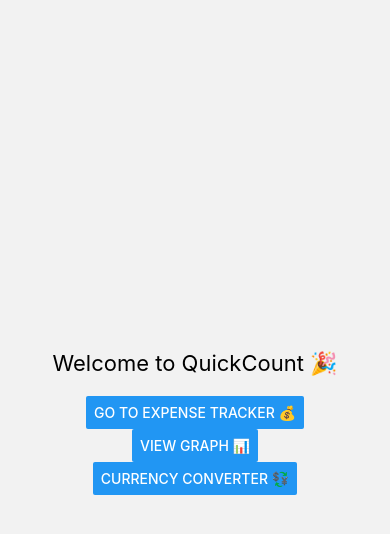
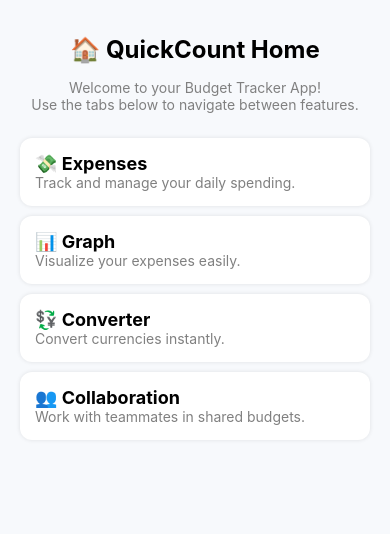
Before and after one commit to juliuscajes/QuickCount, a React Native app: screen /Home in a window 390 px wide. Shown: the top 534 px of the page. Built offline with nearby package versions, Linux system fonts and the light colour scheme.

Commit message:
Editing the HomeScreen

```diff
--- a/src/screens/HomeScreen.js
+++ b/src/screens/HomeScreen.js
@@ -1,27 +1,75 @@
 import React from "react";
-import { View, Text, StyleSheet, Button } from "react-native";
+import { View, Text, StyleSheet } from "react-native";
 
-export default function HomeScreen({ navigation }) {
+export default function HomeScreen() {
   return (
     <View style={styles.container}>
-      <Text style={styles.title}>Welcome to QuickCount 🎉</Text>
-      <Button
-        title="Go to Expense Tracker 💰"
-        onPress={() => navigation.navigate("Expense")}
-      />
-      <Button
-        title="View Graph 📊"
-        onPress={() => navigation.navigate("Graph")}
-      />
-      <Button
-        title="Currency Converter 💱"
-        onPress={() => navigation.navigate("Converter")}
-      />
+      <Text style={styles.title}>🏠 QuickCount Home</Text>
+      <Text style={styles.subtitle}>
+        Welcome to your Budget Tracker App!{"\n"}
+        Use the tabs below to navigate between features.
+      </Text>
+
+      <View style={styles.infoBox}>
+        <Text style={styles.infoText}>💸 Expenses</Text>
+        <Text style={styles.infoSub}>
+          Track and manage your daily spending.
+        </Text>
+      </View>
+
+      <View style={styles.infoBox}>
+        <Text style={styles.infoText}>📊 Graph</Text>
+        <Text style={styles.infoSub}>Visualize your expenses easily.</Text>
+      </View>
+
+      <View style={styles.infoBox}>
+        <Text style={styles.infoText}>💱 Converter</Text>
+        <Text style={styles.infoSub}>Convert currencies instantly.</Text>
+      </View>
+
+      <View style={styles.infoBox}>
+        <Text style={styles.infoText}>👥 Collaboration</Text>
+        <Text style={styles.infoSub}>
+          Work with teammates in shared budgets.
+        </Text>
+      </View>
     </View>
   );
 }
 
 const styles = StyleSheet.create({
-  container: { flex: 1, justifyContent: "center", alignItems: "center" },
-  title: { fontSize: 22, marginBottom: 20 },
+  container: {
+    flex: 1,
+    padding: 20,
+    backgroundColor: "#F7F9FC",
+  },
+  title: {
+    fontSize: 24,
+    fontWeight: "bold",
+    textAlign: "center",
+    marginVertical: 15,
+  },
+  subtitle: {
+    textAlign: "center",
+    color: "gray",
+    marginBottom: 25,
+  },
+  infoBox: {
+    backgroundColor: "#fff",
+    padding: 15,
+    borderRadius: 12,
+    marginBottom: 10,
+    elevation: 3,
+    shadowColor: "#000",
+    shadowOpacity: 0.1,
+    shadowRadius: 4,
+  },
+  infoText: {
+    fontSize: 18,
+    fontWeight: "bold",
+  },
+  infoSub: {
+    fontSize: 14,
+    color: "gray",
+  },
 });
```
